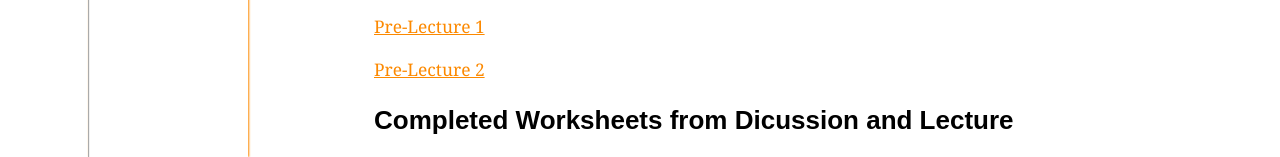
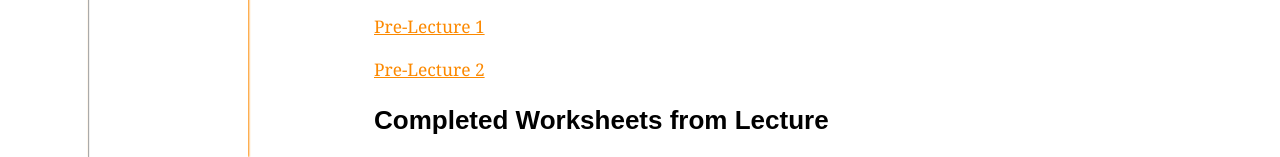
Before and after one commit to memelissa/ucsd-cse12-sp22.github.io, a Jekyll site: the page built from _lectures/lecture1.md, in a window 1280 px wide. Shown: the part 1866-2023 px from the top of the page. Built offline with Jekyll 4.4.1, drawn with Linux system fonts in a browser that asks for light colours.

Commit message:
Update lecture1.md

```diff
--- a/_lectures/lecture1.md
+++ b/_lectures/lecture1.md
@@ -51,7 +51,7 @@ Videos (to watch **before** your problem session on March 31):
 
 [Pre-Lecture 2](https://github.com/ucsd-cse12-sp22/ucsd-cse12-sp22.github.io/tree/main/_pre-lectures/lecture-02)
 
-## Completed Worksheets from Dicussion and Lecture
+## Completed Worksheets from Lecture
 
 {% for worksheet in page.worksheets %}
 <div class="worksheetBox">
```
